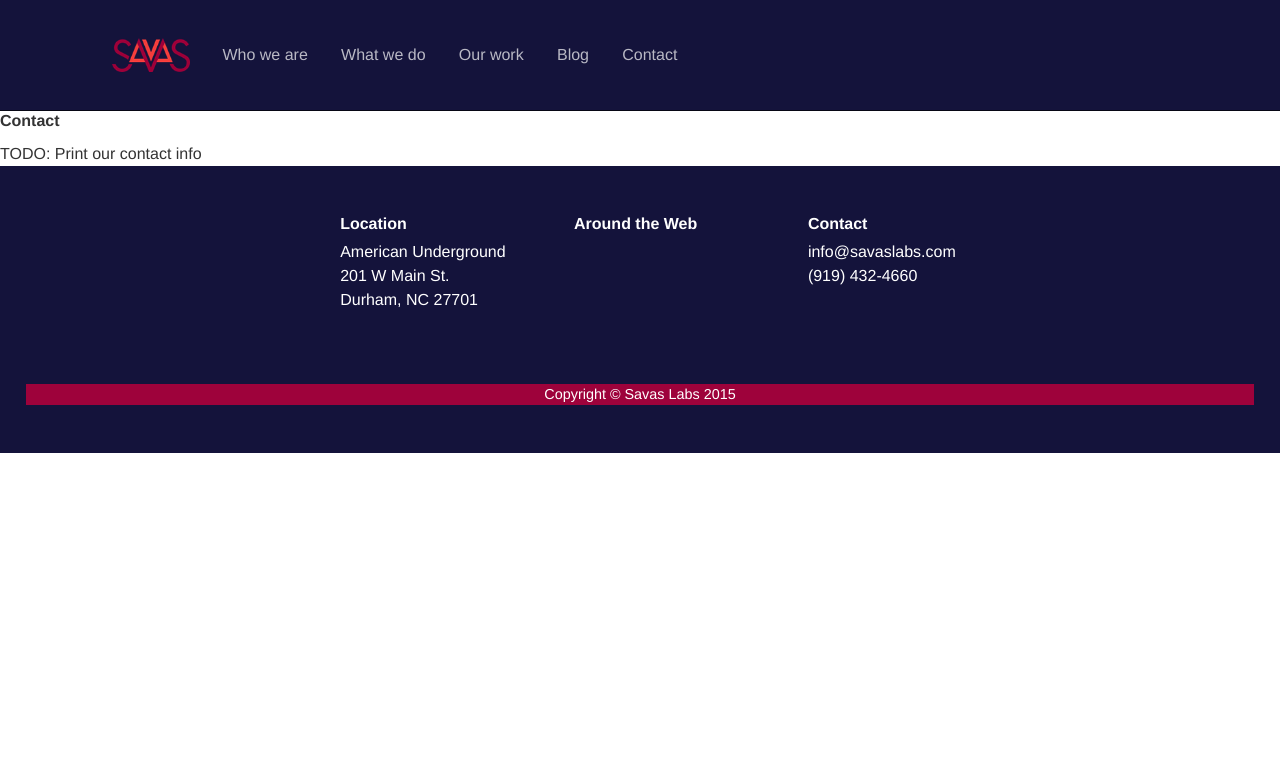
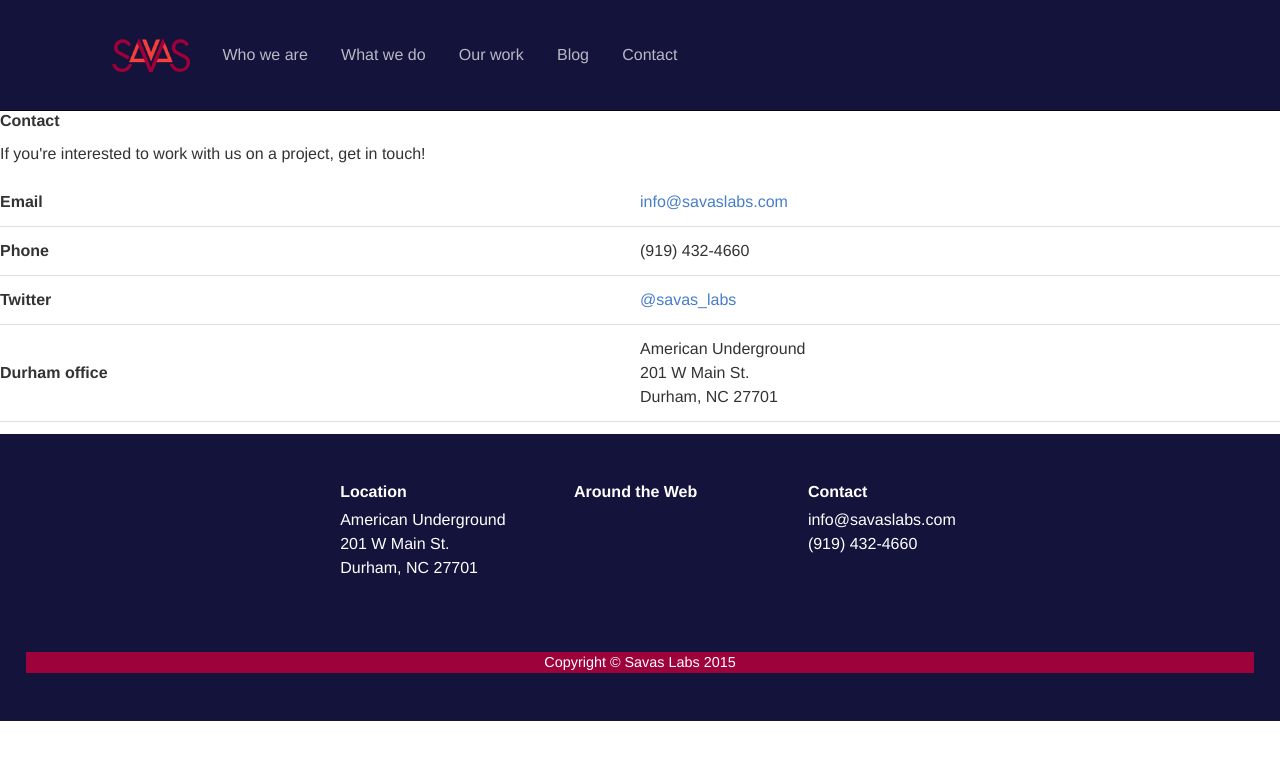
Before and after one commit to tumble1999/savaslabs.github.io, a Jekyll site: the page built from contact.html, in a window 1280 px wide. Shown: the top 760 px of the page. Built offline with Jekyll 4.4.1, drawn with Linux system fonts in a browser that asks for light colours.

Commit message:
Add contact page and styles

```diff
--- /dev/null
+++ b/assets/styles/_scss/_contact.scss
@@ -0,0 +1,82 @@
+.table-minimal {
+  ///////////////////////////////////////////////////////////////////////////////////
+  $base-border-color: gainsboro !default;
+  $base-border-radius: 3px !default;
+  $base-background-color: white !default;
+  $base-line-height: 1.5em !default;
+  $base-spacing: 1.5em !default;
+  $base-accent-color: #477DCA !default;
+  $base-link-color: $base-accent-color !default;
+  $dark-gray: #333 !default;
+  $light-gray: #DDD !default;
+  $medium-screen: em(640) !default;
+  $large-screen: em(860) !default;
+  $base-font-color: $dark-gray !default;
+
+  width: 100%;
+
+  th {
+    text-align: left;
+  }
+
+  td {
+    line-height: $base-line-height;
+  }
+  //////////////////////////////////////////////////////////////////////////////////
+
+  $table-border-color: $base-border-color;
+  $table-border: 1px solid $table-border-color;
+  $table-background: $base-background-color;
+  $table-header-background: lighten($table-background, 10);
+  $table-hover-background: darken($table-background, 2);
+  $table-stripe-background: darken($table-background, 4);
+  $table-stripe-background-hover: darken($table-stripe-background, 5);
+  $table-padding: .75em 1em;
+
+  border-collapse: separate;
+  border-spacing: 0;
+
+  tbody {
+    tr:hover > td, tr:hover > th {
+      background-color: $table-hover-background;
+    }
+    tr:first-child td {
+      border-top: 2px solid $table-border-color;
+    }
+  }
+
+  thead {
+    th {
+      background-color: $table-header-background;
+      border-bottom: 0px;
+      padding: $table-padding;
+    }
+  }
+
+  tbody {
+    background-color: $table-background;
+
+    td {
+      border-bottom: 0px;
+      border-top: 1px solid $table-border-color;
+      padding: $table-padding;
+
+      button {
+        @include button(flat, $base-accent-color);
+        display: inline-block;
+        font-size: .7em;
+        line-height: $base-line-height;
+        margin-bottom: .3em;
+        margin-right: 0.5em;
+        outline: none;
+        padding: .3em 1em;
+        width: 100%;
+
+        @include media($medium-screen) {
+          margin-bottom: 0;
+          width: auto;
+        }
+      }
+    }
+  }
+}
--- a/contact.html
+++ b/contact.html
@@ -3,4 +3,26 @@
 title: Contact
 permalink: "/contact/"
 ---
-TODO: Print our contact info
+<p>If you're interested to work with us on a project, get in touch!</p>
+<table class="table-minimal">
+    <tbody>
+        <tr>
+            <td><strong>Email</strong></td>
+            <td><a href="mailto:info@savaslabs.com">info@savaslabs.com</a></td>
+        </tr>
+        <tr>
+            <td><strong>Phone</strong></td>
+            <td>(919) 432-4660</td>
+        </tr>
+        <tr>
+            <td><strong>Twitter</strong></td>
+            <td><a href="https://twitter.com/savas_labs">@savas_labs</a></td>
+        </tr>
+        <tr>
+            <td><strong>Durham office</strong></td>
+            <td>American Underground<br />
+                201 W Main St.<br />
+                Durham, NC 27701<br /></td>
+        </tr>
+    </tbody>
+</table>
```
